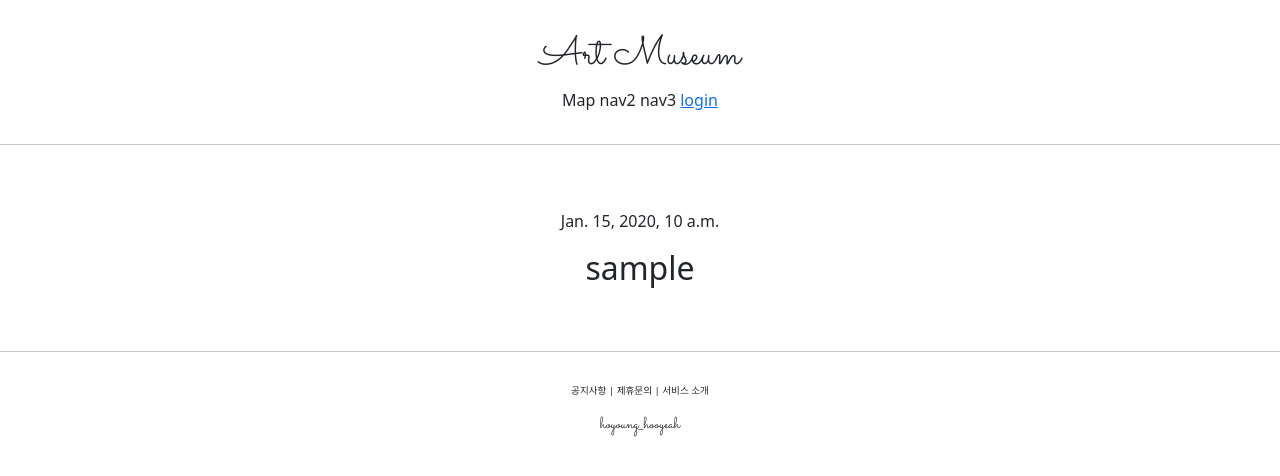
After one commit to JeongJuyeony/gis_6ban_3, a Django app: page /accounts/detail/1 in a window 1280 px wide. The commit adds this page. Shown: the top 476 px of the page. Run offline with Django 3.2, Linux system fonts and the light colour scheme; tables that the repository leaves empty hold one stand-in row (values such as "Sample post"); parts of the project's set-up code (start-up, migrations or seed data) failed here and were passed over; some libraries are stand-ins or nearby versions; some web fonts are replaced.

Commit message:
10/11 6ban_3 commit 8

```diff
--- /dev/null
+++ b/accountapp/templates/accountapp/detail.html
@@ -0,0 +1,16 @@
+{% extends 'base.html' %}
+
+{% block content %}
+
+    <div>
+        <div style="text-align: center; max-width: 500px; margin: 4rem auto">
+            <p>
+                {{ target_user.date_joined }}
+            </p>
+            <h2>
+                {{ target_user.username }}
+            </h2>
+        </div>
+    </div>
+
+{% endblock %}
--- a/accountapp/templates/accountapp/login.html
+++ b/accountapp/templates/accountapp/login.html
@@ -12,7 +12,7 @@
                 {% csrf_token %}
                 {# {{ form }} #}
                 {% bootstrap_form form %}
-                <input type="submit" class="btn btn-dark rounded-pill col-4 mt-3">
+                <input type="submit" class="btn btn-dark rounded-pill col-3 mt-3">
             </form>
         </div>
     </div>
--- a/accountapp/urls.py
+++ b/accountapp/urls.py
@@ -1,7 +1,7 @@
 from django.contrib.auth.views import LoginView, LogoutView
 from django.urls import path
 
-from accountapp.views import hello_world, AccountCreateView
+from accountapp.views import hello_world, AccountCreateView, AccountDetailView
 
 app_name = 'accountapp'
 
@@ -13,5 +13,6 @@ urlpatterns = [
     path('logout/', LogoutView.as_view(), name="logout"),
 
     path('create/', AccountCreateView.as_view(), name='create'),
+    path('detail/<int:pk>', AccountDetailView.as_view(), name='detail'),
 
 ]
--- a/accountapp/views.py
+++ b/accountapp/views.py
@@ -5,7 +5,7 @@ from django.shortcuts import render
 
 # Create your views here.
 from django.urls import reverse_lazy, reverse
-from django.views.generic import CreateView
+from django.views.generic import CreateView, DetailView
 
 from accountapp.models import HelloWorld
 
@@ -32,3 +32,8 @@ class AccountCreateView(CreateView):
     form_class = UserCreationForm
     success_url = reverse_lazy('accountapp:hello_world')
     template_name = 'accountapp/create.html'
+
+class AccountDetailView(DetailView):
+    model = User
+    context_object_name = 'target_user'
+    template_name = 'accountapp/detail.html'
--- a/templates/header.html
+++ b/templates/header.html
@@ -5,7 +5,7 @@
             <h1 class="ArtMuseum_logo">Art Museum</h1>
         </div>
         <div>
-            <span>nav1</span>
+            <span>Map</span>
             <span>nav2</span>
             <span>nav3</span>
 
@@ -13,7 +13,11 @@
             <a href="{% url 'accountapp:login' %}?next={{ request.path }}">
                 <span>login</span>
             </a>
+
             {% else %}
+            <a href="{% url 'accountapp:detail' pk=user.pk %}">
+                <span>Mypage</span>
+            </a>
             <a href="{% url 'accountapp:logout' %}?next={{ request.path }}">
                 <span>logout</span>
             </a>
```
